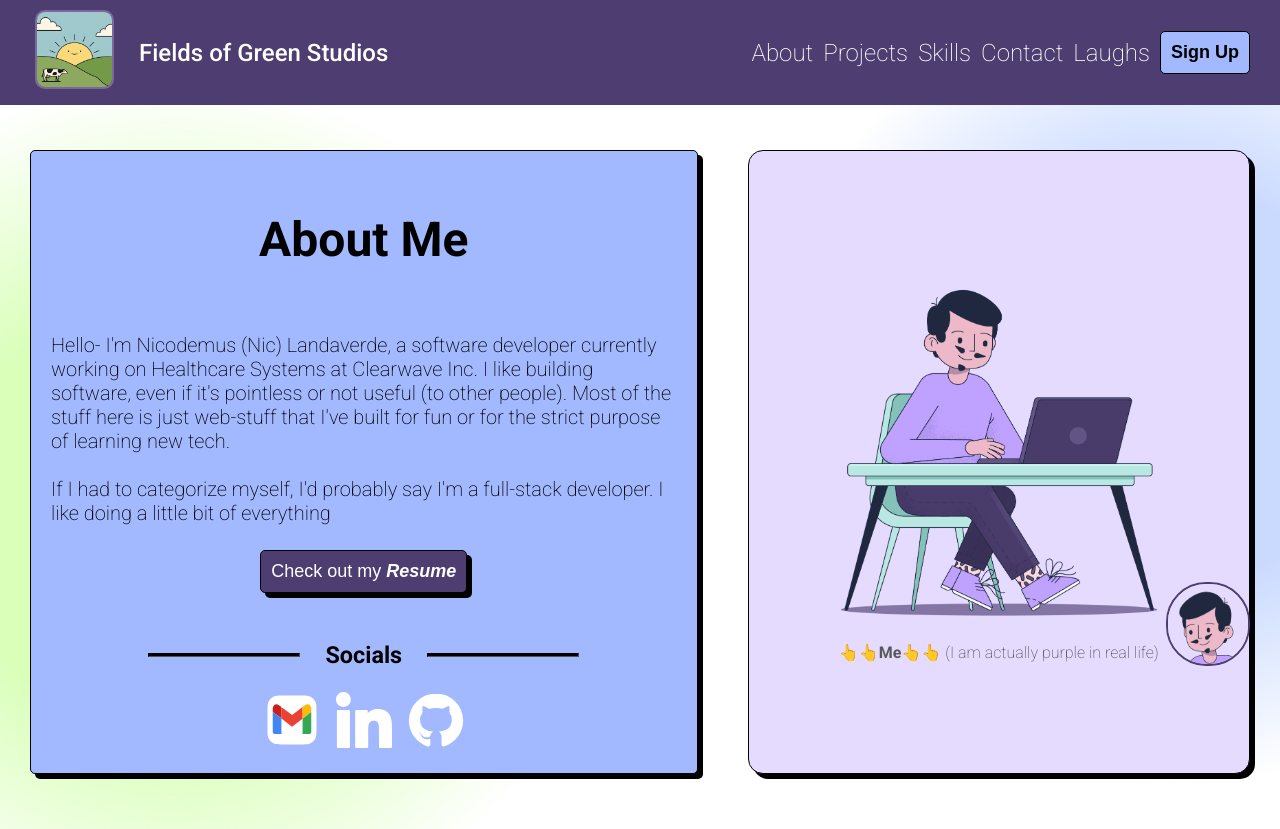
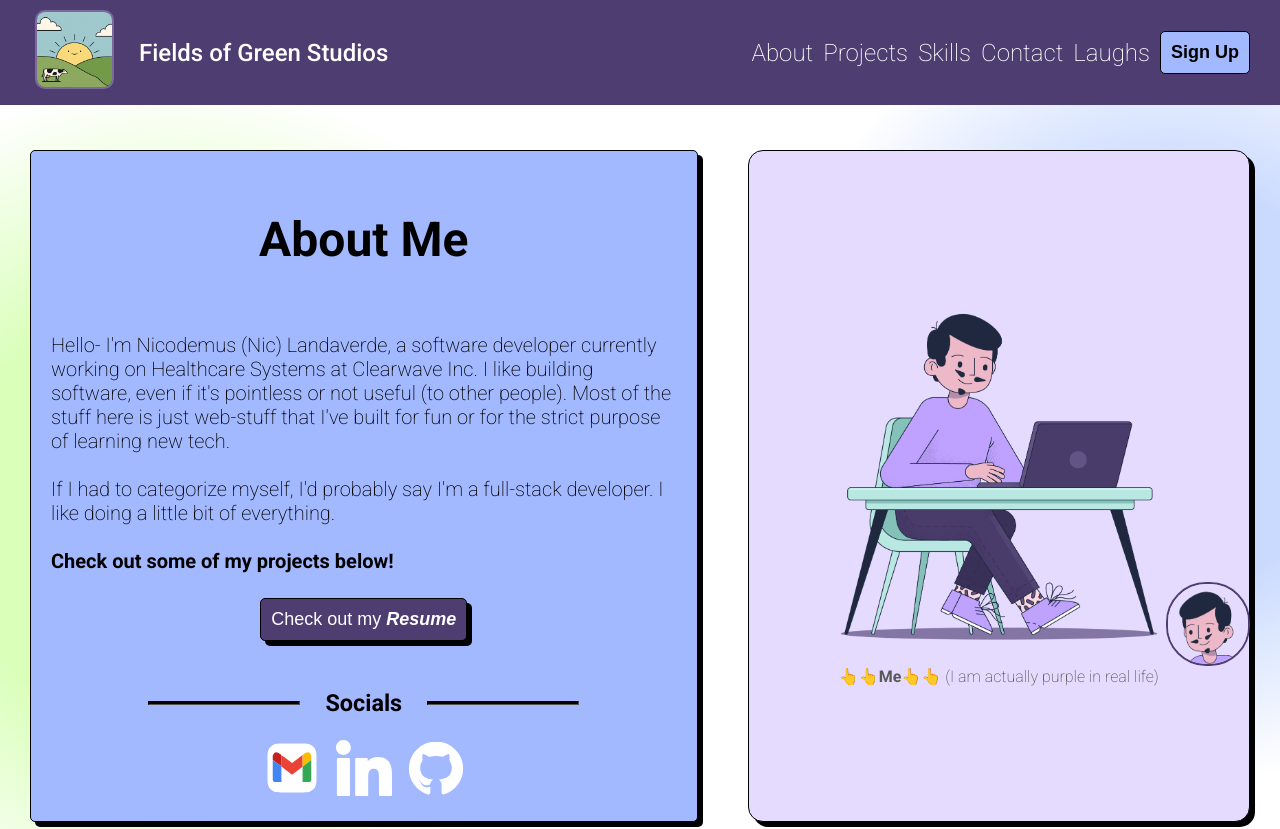
Before and after one commit to landaverdend/portfolio-site, a React (Vite) app in the folder frontend/: page /ResumeView in a window 1280 px wide. Shown: the top 829 px of the page. Built offline with nearby package versions, Linux system fonts and the light colour scheme.

Commit message:
one more change...

```diff
--- a/frontend/src/views/resumeView/about/AboutContainer.tsx
+++ b/frontend/src/views/resumeView/about/AboutContainer.tsx
@@ -32,7 +32,10 @@ function AboutContainer() {
             web-stuff that I've built for fun or for the strict purpose of learning new tech.
             <br />
             <br />
-            If I had to categorize myself, I'd probably say I'm a full-stack developer. I like doing a little bit of everything
+            If I had to categorize myself, I'd probably say I'm a full-stack developer. I like doing a little bit of everything.
+            <br />
+            <br />
+            <b>Check out some of my projects below!</b>
           </span>
 
           <LargeButton
--- a/frontend/src/views/resumeView/project/ProjectContainer.tsx
+++ b/frontend/src/views/resumeView/project/ProjectContainer.tsx
@@ -90,7 +90,7 @@ function ProjectContainer() {
         techUsed={'C, Make'}
         type={'video'}
         desc={
-          'This Homebrew project for the Gameboy Advance was my senior capstone project, developed in collaboration with a friend. My contributions focused on the procedural generation of the game world and the implementation of menu functionality'
+          'Homebrew Gameboy Advance game made in collaboration with a friend for a university capstone project. My contributions focused on the procedural generation of the game world and the implementation of menu functionality. '
         }
       />
       <ProjectCard
```
